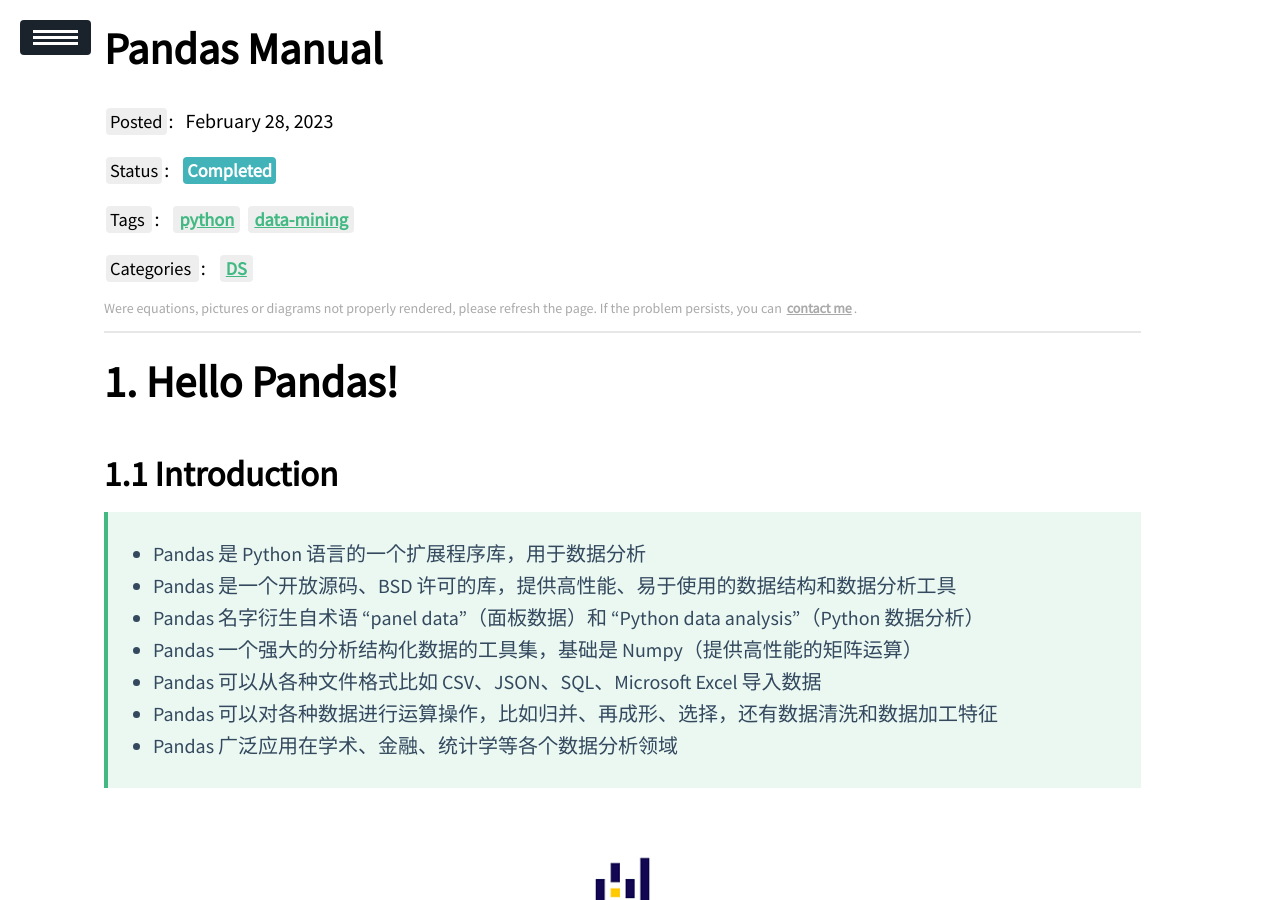
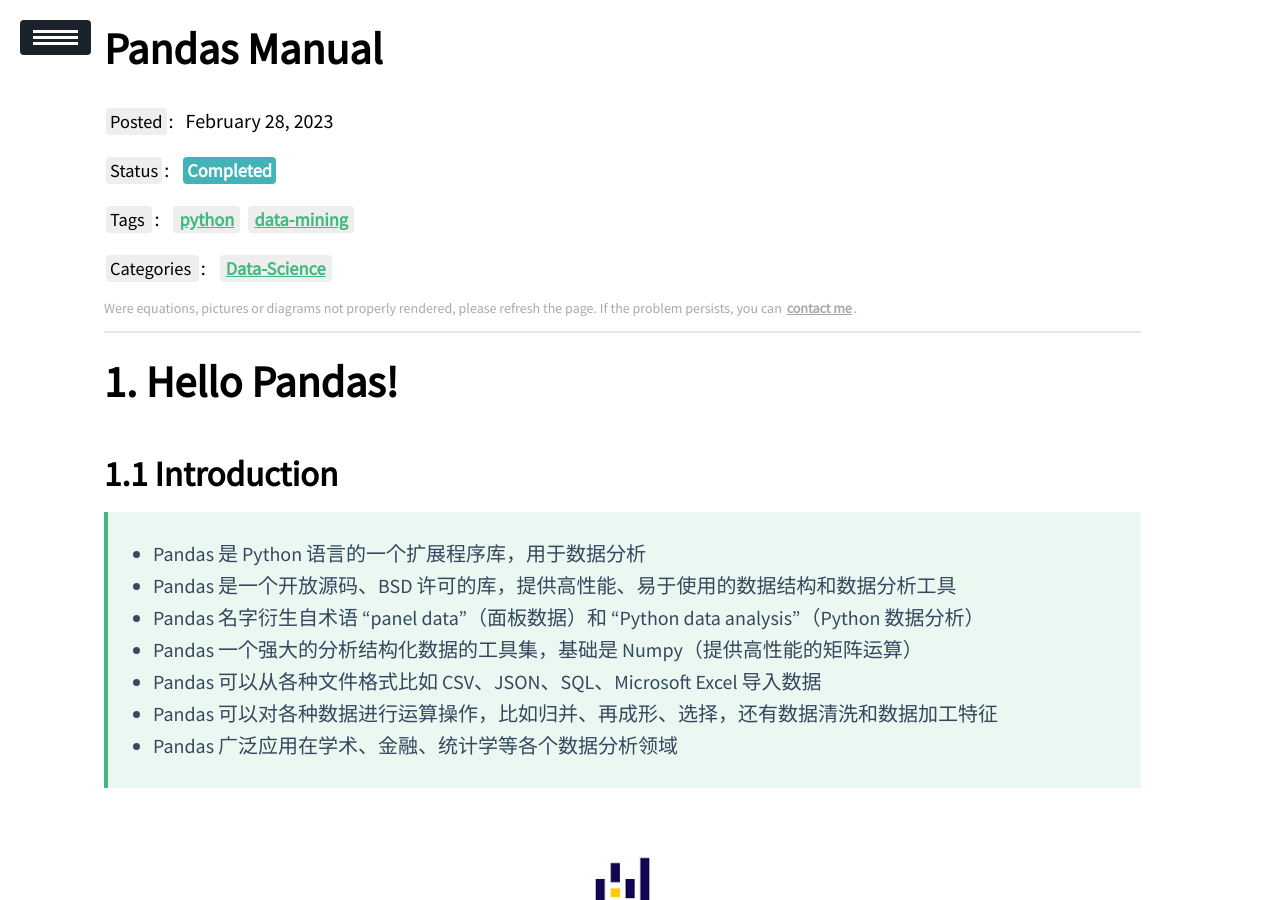
Before and after one commit to ssskz/ssskz.github.io, a Jekyll site: the page built from _posts/2023-2-28-Pandas-Manual.md, in a window 1280 px wide and 900 px high. Built offline with Jekyll 4.4.1, drawn with Linux system fonts in a browser that asks for light colours; our own code applies the rules of GitHub Pages for plain Markdown files; a script that is not in the unit is left out.

Commit message:
rename _posts/2023-2-28-Pandas.md to _posts/2023-2-28-Pandas-Manual.md.
Signed-off-by: ssskz <12497590+ssskz@user.noreply.gitee.com>

```diff
--- a/_posts/2023-2-28-Pandas.md
+++ b/_posts/2023-2-28-Pandas-Manual.md
@@ -5,7 +5,7 @@
 mathjax: true
 mermaid: true
 tags: python data-mining
-categories: DS
+categories: Data-Science
 description: This is a knowledge sharing about pandas on Data Mining course given by [Pr.Chen](https://shengquanchen.github.io/) sms, Nankai University, in 2023 spring semester.
 ---
 
```
